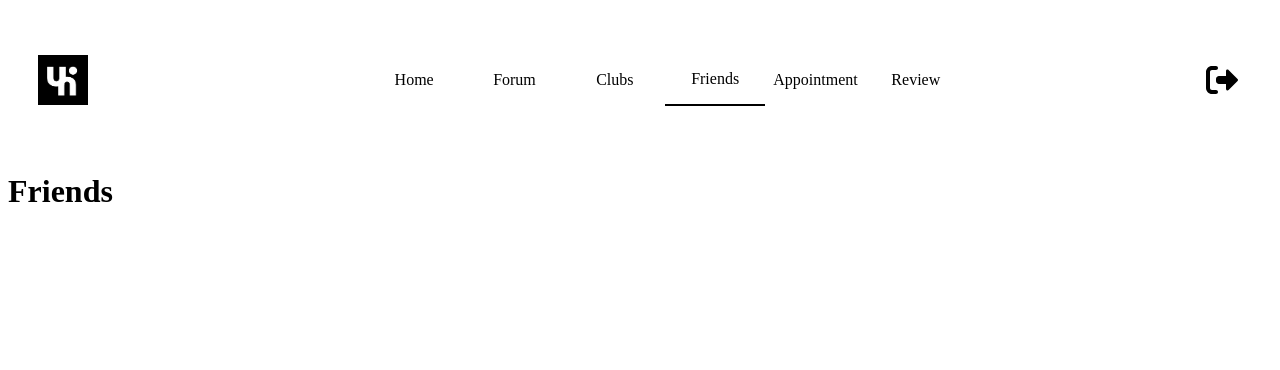
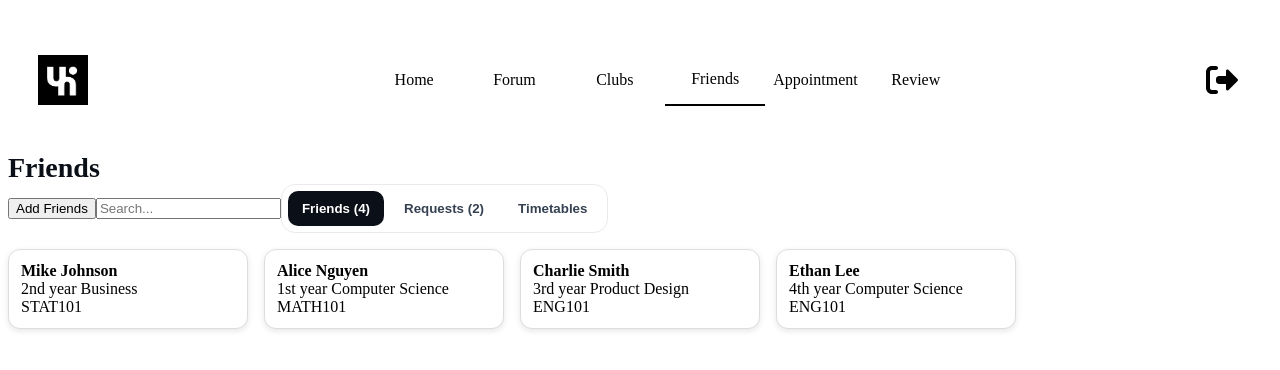
Before and after one commit to Suusana/UniCircle, a React (Vite) app in the folder Frontend/: page /main/friends in a window 1280 px wide. Shown: the top 370 px of the page. Built offline with nearby package versions, Linux system fonts and the light colour scheme.

Commit message:
Update Friends.jsx

```diff
--- a/Frontend/src/pages/Friends.jsx
+++ b/Frontend/src/pages/Friends.jsx
@@ -1,9 +1,160 @@
-function Friends() {
+import { useState } from "react";
+import styled, { css } from "styled-components";
+
+//styling
+const Title = styled.h1`
+  font-size: 28px;
+  font-weight: 700;
+  color: #0b0f17;
+  margin: 0;
+`;
+
+const Grid = styled.div`
+  display: grid;
+  grid-template-columns: repeat(auto-fill, minmax(200px, 1fr));
+  gap: 16px;
+  margin-top: 16px;
+`;
+
+const Card = styled.div`
+  background: white;
+  padding: 12px;
+  border: 1px solid #ddd;
+  border-radius: 12px;
+  box-shadow: 0 2px 6px rgba(0,0,0,0.1);
+`;
+
+const Tabs = styled.div`
+  display: inline-flex; padding: 6px; background:#fff; border:1px solid #eaeaea; border-radius: 14px; gap: 6px;
+`;
+const TabBtn = styled.button`
+  border:none; background: transparent; padding:10px 14px; border-radius: 10px; cursor:pointer; font-weight:600; color:#364152;
+  ${({ $active }) => $active && css`background:#0b0f17; color:#fff;`}
+`;
+
+//add friends pop up styling
+const ModalOverlay = styled.div`
+  position: fixed;
+  top: 0; left: 0;
+  width: 100%; height: 100%;
+  background: rgba(0,0,0,0.5);
+  display: flex;
+  justify-content: center;
+  align-items: center;
+`;
+const Modal = styled.div`
+  background: #fff;
+  padding: 20px;
+  border-radius: 12px;
+  width: 400px;
+`;
+
+
+//sample data
+const sampleFriends = [
+  { id: 1, name: "Mike Johnson", degree: "Business", year: "2nd", class: "STAT101" },
+  { id: 2, name: "Alice Nguyen", degree: "Computer Science", year: "1st", class: "MATH101" },
+  { id: 3, name: "Charlie Smith", degree: "Product Design", year: "3rd", class: "ENG101" },
+  { id: 4, name: "Ethan Lee", degree: "Computer Science", year: "4th", class: "ENG101" },
+];
+
+const sampleRequests = [
+  { id: 5, name: "Oliver Williams", degree: "Mathematics", year: "1st", class: "MATH101" },
+  { id: 6, name: "Some Guy", degree: "Computer Science", year: "3rd", class: "CS101" }
+]
+
+const sampleUsers = [
+  { id: 7, name: "Emily Zhang", degree: "Law", year: "2nd", class: "LAW101" },
+  { id: 8, name: "Daniel Brown", degree: "Engineering", year: "1st", class: "ENGR101" },
+];
+
+const sampleTimetableShares = [
+  { id: 2, name: "Alice Nguyen", degree: "Computer Science", year: "1st", class: "MATH101" }
+];
+
+
+export default function Friends() {
+  const [tab, setTab] = useState('friends');
+  const [search, setSearch] = useState("");
+  const [friends, setFriends] = useState(sampleFriends);
+  const [requests, setRequests] = useState(sampleRequests);
+  const [users, setUsers] = useState(sampleUsers);
+  const [timetableShares] = useState(sampleTimetableShares);
+  const [showModal, setShowModal] = useState(false);
+
+  const filterData = (data) =>
+    data.filter(u => u.name.toLowerCase().includes(search.toLowerCase()));
+
+  const acceptRequest = (user) => {
+    setFriends([...friends, user]);
+    setRequests(requests.filter(r => r.id !== user.id));
+  };
+
+  const declineRequest = (id) => {
+    setRequests(requests.filter(r => r.id !== id));
+  };
+
+
+  const addFriendRequest = (user) => {
+    setRequests([...requests, user]);
+    setUsers(users.filter(u => u.id !== user.id));
+  };
+
+  const renderGrid = (data, type) => (
+    <Grid>
+      {filterData(data).map(user => (
+        <Card key={user.id}>
+          <div><b>{user.name}</b></div>
+          <div>{user.year} year {user.degree}</div>
+          <div>{user.class}</div>
+          {type === "requests" && (
+            <>
+              <button onClick={() => acceptRequest(user)}>Accept</button>
+              <button onClick={() => declineRequest(user.id)}>Decline</button>
+            </>
+          )}
+          {type === "users" && (
+            <button onClick={() => addFriendRequest(user)}>Add</button>
+          )}
+        </Card>
+      ))}
+    </Grid>
+  );
+
   return (
     <>
-      <h1>Friends</h1>
+      <Title>Friends</Title>
+      <button onClick={() => setShowModal(true)}>Add Friends</button>
+
+      <input type="text" placeholder="Search..." value={search} onChange={e => setSearch(e.target.value)} />
+
+      <Tabs>
+        <TabBtn $active={tab === 'friends'} onClick={() => setTab('friends')}>Friends ({friends.length})</TabBtn>
+        <TabBtn $active={tab === 'requests'} onClick={() => setTab('requests')}>Requests ({requests.length})</TabBtn>
+        <TabBtn $active={tab === 'timetable'} onClick={() => setTab('timetable')}>Timetables</TabBtn>
+      </Tabs>
+
+      {tab === "friends" && renderGrid(friends, "friends")}
+      {tab === "requests" && renderGrid(requests, "requests")}
+      {tab === "timetable" && renderGrid(timetableShares, "friends")}
+
+
+
+      {showModal && (
+        <ModalOverlay>
+          <Modal>
+            <h3>Add Friends</h3>
+            <input
+              type="text"
+              placeholder="Search users..."
+              value={search}
+              onChange={e => setSearch(e.target.value)}
+            />
+            {renderGrid(users, "users")}
+            <button onClick={() => setShowModal(false)}>Close</button>
+          </Modal>
+        </ModalOverlay>
+      )}
     </>
   );
 }
-
-export default Friends;
--- a/Frontend/src/router/index.jsx
+++ b/Frontend/src/router/index.jsx
@@ -1,5 +1,5 @@
 import { createBrowserRouter, RouterProvider } from "react-router-dom";
-import Home from "../pages/home.jsx";
+import Home from "../pages/Home.jsx";
 
 import Friends from "../pages/Friends.jsx";
 import Clubs from "../pages/Clubs.jsx";
```
